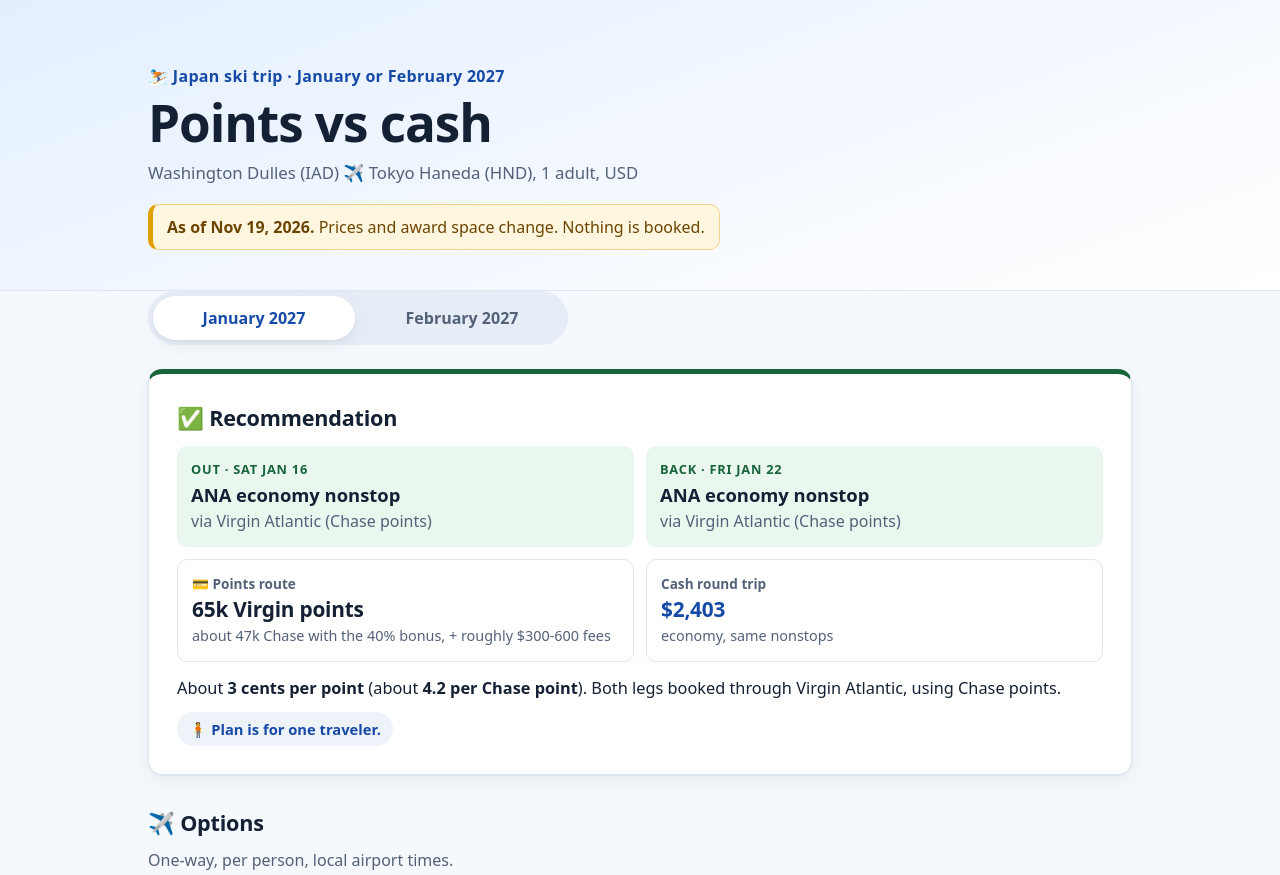
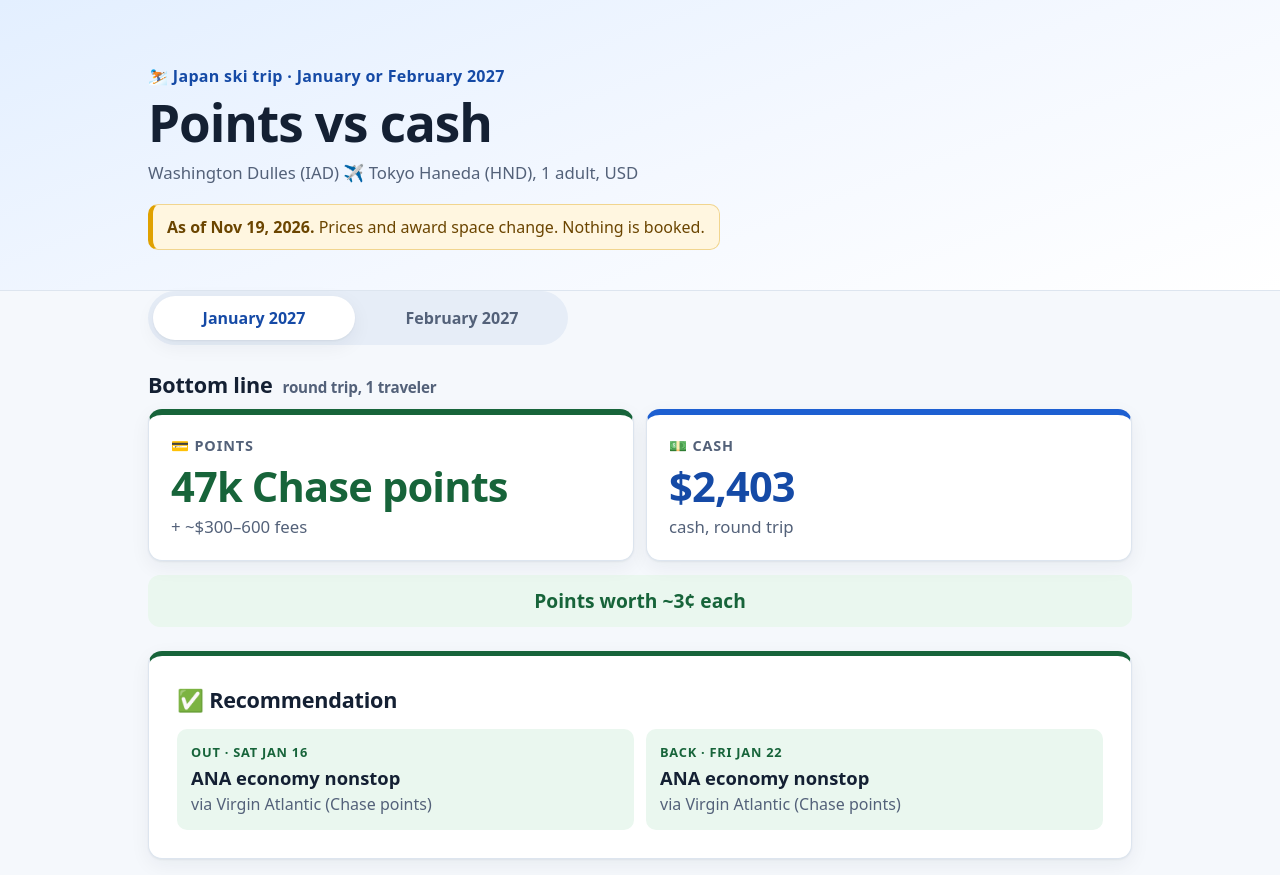
Before and after one commit to MNWinn/japan-ski-feb2027, a plain HTML site: page index.html in a window 1280 px wide. Shown: the top 875 px of the page. Drawn offline with Linux system fonts and the light colour scheme.

Commit message:
Add bottom-line points vs cash summary to each month; simplify recommendation cards
Co-authored-by: Matthew Winn <MNWinn@users.noreply.github.com>

```diff
--- a/index.html
+++ b/index.html
@@ -30,6 +30,23 @@
     <section id="panel-jan" class="panel" aria-labelledby="month-jan">
       <h2 id="month-jan" class="month"><span aria-hidden="true">🗓️</span> January 2027</h2>
 
+      <section aria-labelledby="bl-h-jan" class="bottom-line">
+        <h3 id="bl-h-jan" class="bl-title">Bottom line <span class="bl-sub">round trip, 1 traveler</span></h3>
+        <div class="bl-grid">
+          <div class="bl-box bl-points">
+            <p class="bl-label"><span aria-hidden="true">💳</span> Points</p>
+            <p class="bl-big">47k Chase points</p>
+            <p class="bl-small">+ ~$300–600 fees</p>
+          </div>
+          <div class="bl-box bl-cash">
+            <p class="bl-label"><span aria-hidden="true">💵</span> Cash</p>
+            <p class="bl-big">$2,403</p>
+            <p class="bl-small">cash, round trip</p>
+          </div>
+        </div>
+        <p class="bl-worth">Points worth ~3¢ each</p>
+      </section>
+
       <section aria-labelledby="rec-h-jan" class="card rec">
         <h3 id="rec-h-jan"><span aria-hidden="true">✅</span> Recommendation</h3>
         <div class="legs">
@@ -44,20 +61,6 @@
             <p class="leg-via">via Virgin Atlantic (Chase points)</p>
           </div>
         </div>
-        <div class="compare">
-          <div class="stat">
-            <p class="stat-label"><span aria-hidden="true">💳</span> Points route</p>
-            <p class="stat-val">65k Virgin points</p>
-            <p class="stat-note">about 47k Chase with the 40% bonus, + roughly $300-600 fees</p>
-          </div>
-          <div class="stat stat-cash">
-            <p class="stat-label">Cash round trip</p>
-            <p class="stat-val">$2,403</p>
-            <p class="stat-note">economy, same nonstops</p>
-          </div>
-        </div>
-        <p class="value">About <strong>3 cents per point</strong> (about <strong>4.2 per Chase point</strong>). Both legs booked through Virgin Atlantic, using Chase points.</p>
-        <p class="pill-note"><span aria-hidden="true">🧍</span> Plan is for one traveler.</p>
       </section>
 
       <section aria-labelledby="opt-h-jan">
@@ -225,6 +228,23 @@
     <section id="panel-feb" class="panel" aria-labelledby="month-feb">
       <h2 id="month-feb" class="month"><span aria-hidden="true">🗓️</span> February 2027</h2>
 
+      <section aria-labelledby="bl-h-feb" class="bottom-line">
+        <h3 id="bl-h-feb" class="bl-title">Bottom line <span class="bl-sub">round trip, 1 traveler</span></h3>
+        <div class="bl-grid">
+          <div class="bl-box bl-points">
+            <p class="bl-label"><span aria-hidden="true">💳</span> Points</p>
+            <p class="bl-big">23k Chase + 55k Capital One</p>
+            <p class="bl-small">+ ~$230–380 fees</p>
+          </div>
+          <div class="bl-box bl-cash">
+            <p class="bl-label"><span aria-hidden="true">💵</span> Cash</p>
+            <p class="bl-big">$1,753</p>
+            <p class="bl-small">cash, round trip</p>
+          </div>
+        </div>
+        <p class="bl-worth">Points worth ~1.8–2¢ each</p>
+      </section>
+
       <section aria-labelledby="rec-h" class="card rec">
         <h3 id="rec-h"><span aria-hidden="true">✅</span> Recommendation</h3>
         <div class="legs">
@@ -239,19 +259,6 @@
             <p class="leg-via">via Avianca LifeMiles (Capital One miles)</p>
           </div>
         </div>
-        <div class="compare">
-          <div class="stat">
-            <p class="stat-label"><span aria-hidden="true">💳</span> Points route</p>
-            <p class="stat-val">~23k Chase + 55k Capital One</p>
-            <p class="stat-note">+ roughly $230-380 fees</p>
-          </div>
-          <div class="stat stat-cash">
-            <p class="stat-label">Cash round trip</p>
-            <p class="stat-val">$1,753</p>
-            <p class="stat-note">economy, same nonstops</p>
-          </div>
-        </div>
-        <p class="value">About <strong>1.8-2 cents per point</strong> overall; return leg alone about <strong>4.1</strong>.</p>
       </section>
 
       <section aria-labelledby="opt-h">
--- a/styles.css
+++ b/styles.css
@@ -86,10 +86,6 @@ h3 { font-size: 1.35rem; margin: 0 0 8px; letter-spacing: -.01em; }
   position: absolute; width: 1px; height: 1px; padding: 0; margin: -1px;
   overflow: hidden; clip: rect(0 0 0 0); white-space: nowrap; border: 0;
 }
-.pill-note {
-  display: inline-block; margin: 12px 0 0; padding: 6px 12px; border-radius: 999px;
-  background: #eef3fa; color: var(--brand-dark); font-weight: 600; font-size: .92rem;
-}
 
 /* January vs February */
 .vs { border-top: 5px solid var(--brand); }
@@ -107,20 +103,38 @@ h3 { font-size: 1.35rem; margin: 0 0 8px; letter-spacing: -.01em; }
 
 /* Recommendation */
 .rec { border-top: 5px solid var(--pick-ink); }
-.legs, .compare { display: grid; gap: 12px; grid-template-columns: 1fr; margin-top: 12px; }
+.legs { display: grid; gap: 12px; grid-template-columns: 1fr; margin-top: 12px; }
 .leg {
   background: var(--pick-bg); border-radius: 10px; padding: 14px;
 }
-.leg p, .stat p { margin: 0; }
+.leg p { margin: 0; }
 .leg-tag { font-size: .8rem; font-weight: 700; text-transform: uppercase; letter-spacing: .06em; color: var(--pick-ink); }
 .leg-main { font-size: 1.15rem; font-weight: 700; margin-top: 2px !important; }
 .leg-via { color: var(--muted); }
-.stat { border: 1px solid var(--line); border-radius: 10px; padding: 14px; }
-.stat-label { font-size: .85rem; color: var(--muted); font-weight: 600; }
-.stat-val { font-size: 1.3rem; font-weight: 800; letter-spacing: -.01em; }
-.stat-cash .stat-val { color: var(--brand-dark); }
-.stat-note { color: var(--muted); font-size: .9rem; }
-.value { margin: 14px 0 0; font-size: 1.02rem; }
+/* Bottom line */
+.bottom-line { margin-bottom: 24px; }
+.bl-title { display: flex; flex-wrap: wrap; align-items: baseline; gap: 4px 10px; }
+.bl-sub { font-size: .95rem; font-weight: 600; color: var(--muted); }
+.bl-grid { display: grid; gap: 12px; grid-template-columns: 1fr; }
+.bl-box {
+  background: var(--card); border: 1px solid var(--line); border-radius: var(--radius);
+  box-shadow: var(--shadow); padding: 20px 22px;
+}
+.bl-box p { margin: 0; }
+.bl-points { border-top: 6px solid var(--pick-ink); }
+.bl-cash { border-top: 6px solid var(--brand); }
+.bl-label { font-size: .9rem; font-weight: 700; text-transform: uppercase; letter-spacing: .06em; color: var(--muted); }
+.bl-big {
+  font-size: clamp(1.9rem, 7.5vw, 2.6rem); font-weight: 800; line-height: 1.15;
+  letter-spacing: -.02em; margin: 6px 0 4px !important; font-variant-numeric: tabular-nums;
+}
+.bl-points .bl-big { color: var(--pick-ink); }
+.bl-cash .bl-big { color: var(--brand-dark); }
+.bl-small { font-size: 1.05rem; color: var(--muted); }
+.bl-worth {
+  margin: 14px 0 0; padding: 12px 16px; border-radius: 12px; text-align: center;
+  background: var(--pick-bg); color: var(--pick-ink); font-size: 1.2rem; font-weight: 800;
+}
 
 /* Tables */
 .table-scroll {
@@ -193,7 +207,7 @@ a:focus-visible { outline: 3px solid var(--brand); outline-offset: 2px; border-r
   .wrap { padding: 0 28px; }
   .hero { padding: 64px 0 40px; }
   .card { padding: 28px; }
-  .legs, .compare, .buttons { grid-template-columns: 1fr 1fr; }
+  .legs, .bl-grid, .buttons { grid-template-columns: 1fr 1fr; }
   .notes, .vs-grid { grid-template-columns: 1fr 1fr; }
 }
 
```
